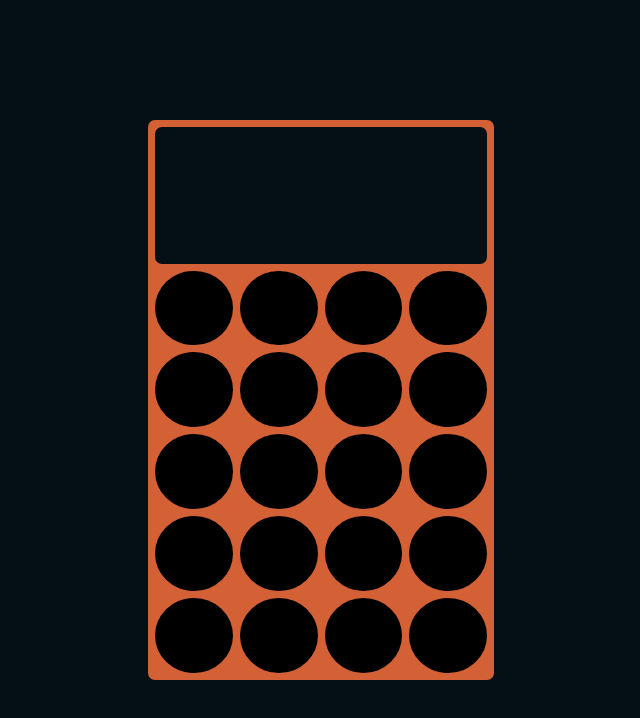
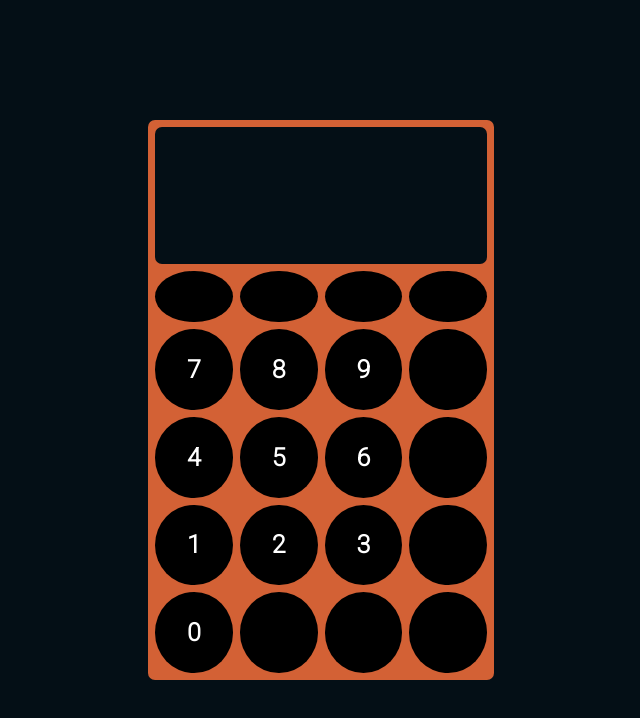
Before and after one commit to houzyk/react-ts-calculator, a React (Create React App) app: page / in a window 1280 px wide. Shown: the top 718 px of the page, without its empty margins (319-959 px from the left). Built offline with nearby package versions, Linux system fonts and the light colour scheme.

Commit message:
ADD rendering for digit buttons

```diff
--- a/src/components/buttons/Button.hoc.tsx
+++ b/src/components/buttons/Button.hoc.tsx
@@ -9,6 +9,7 @@ import DotButton from "./dot-button/DotButton.component";
 import EqualsButton from "./equals-button/EqualsButton.component";
 import OperationsButton from "./operation-button/OperationsButton.component";
 import SignButton from "./sign-button/SignButton.component";
+import { PadProps } from "../pad/Pad.component";
 
 /**
   *@button_type is the button symbol
@@ -37,11 +38,12 @@ export enum BUTTON_TYPE {
   EQUAL
   }
 
-interface ButtonHocProps {
+
+interface ButtonHocProps extends PadProps{
   button_type: BUTTON_TYPE;
 }
 
-const ButtonHOC: React.FC<ButtonHocProps> = ({ button_type }) => {
+const ButtonHOC: React.FC<ButtonHocProps> = ({ button_type, input_handler}) => {
 
   const renderSwitch = () => {
     switch (button_type) {
@@ -56,32 +58,38 @@ const ButtonHOC: React.FC<ButtonHocProps> = ({ button_type }) => {
       case BUTTON_TYPE.DOT: return <DotButton />;
 
       // operations
-      case
-          BUTTON_TYPE.DIVIDE ||
-          BUTTON_TYPE.MULTIPLY ||
-          BUTTON_TYPE.ADD ||
-          BUTTON_TYPE.MINUS ||
-          BUTTON_TYPE.POWER: return <OperationsButton operation_type={button_type}/>;
+      case BUTTON_TYPE.DIVIDE: return <OperationsButton operation_type={button_type}/>;
+      case BUTTON_TYPE.MULTIPLY: return <OperationsButton operation_type={button_type}/>;
+      case BUTTON_TYPE.ADD: return <OperationsButton operation_type={button_type}/>;
+      case BUTTON_TYPE.MINUS: return <OperationsButton operation_type={button_type}/>;
+      case BUTTON_TYPE.POWER: return <OperationsButton operation_type={button_type}/>;
 
       // digits
-      case
-          BUTTON_TYPE.ZERO ||
-          BUTTON_TYPE.ONE ||
-          BUTTON_TYPE.TWO ||
-          BUTTON_TYPE.THREE ||
-          BUTTON_TYPE.FOUR ||
-          BUTTON_TYPE.FIVE ||
-          BUTTON_TYPE.SIX ||
-          BUTTON_TYPE.SEVEN ||
-          BUTTON_TYPE.EIGHT ||
-          BUTTON_TYPE.NINE : return <DigitButton digit_type={button_type}/>
-
+      case BUTTON_TYPE.ZERO: return <DigitButton digit_type={button_type}/>
+      case BUTTON_TYPE.ONE: return <DigitButton digit_type={button_type}/>
+      case BUTTON_TYPE.TWO: return <DigitButton digit_type={button_type}/>
+      case BUTTON_TYPE.THREE: return <DigitButton digit_type={button_type}/>
+      case BUTTON_TYPE.FOUR: return <DigitButton digit_type={button_type}/>
+      case BUTTON_TYPE.FIVE: return <DigitButton digit_type={button_type}/>
+      case BUTTON_TYPE.SIX: return <DigitButton digit_type={button_type}/>
+      case BUTTON_TYPE.SEVEN: return <DigitButton digit_type={button_type}/>
+      case BUTTON_TYPE.EIGHT: return <DigitButton digit_type={button_type}/>
+      case BUTTON_TYPE.NINE: return <DigitButton digit_type={button_type}/>
       default: return;
     }
   }
 
   const handleInput = () => {
-
+    if (button_type === BUTTON_TYPE.ZERO ||
+        button_type === BUTTON_TYPE.ONE ||
+        button_type === BUTTON_TYPE.TWO ||
+        button_type === BUTTON_TYPE.THREE ||
+        button_type === BUTTON_TYPE.FOUR ||
+        button_type === BUTTON_TYPE.FIVE ||
+        button_type === BUTTON_TYPE.SIX ||
+        button_type === BUTTON_TYPE.SEVEN ||
+        button_type === BUTTON_TYPE.EIGHT ||
+        button_type === BUTTON_TYPE.NINE) input_handler(button_type);
   }
 
   return (
@@ -95,6 +103,16 @@ const styles = css`
   background-color: black;
   border-radius: 50%;
   cursor: pointer;
+  display: flex;
+  align-items: center;
+  justify-content: center;
+
+  .symbol {
+    color: white;
+    font-size: 25px;
+    font-weight: 900;
+    flex-grow: 0;
+  }
 `
 
 const StyleWrapper = styled.div`
--- a/src/components/buttons/digit-button/DigitButton.component.tsx
+++ b/src/components/buttons/digit-button/DigitButton.component.tsx
@@ -6,7 +6,7 @@ import { BUTTON_TYPE } from "../Button.hoc";
   *@digit_type is the button symbol for a digit 0-9
 */
 
-type digit_type =
+export type digit_type =
               BUTTON_TYPE.ZERO |
               BUTTON_TYPE.ONE |
               BUTTON_TYPE.TWO |
@@ -22,10 +22,19 @@ export interface DigitButtonProps {
 }
 
 const DigitButton:React.FC<DigitButtonProps> = ({ digit_type }) => {
-  return (
-    <>
-    </>
-  );
+  switch (digit_type) {
+    case BUTTON_TYPE.ZERO: return <div className="symbol"> 0 </div>;
+    case BUTTON_TYPE.ONE: return <div className="symbol"> 1 </div>;
+    case BUTTON_TYPE.TWO: return <div className="symbol"> 2 </div>;
+    case BUTTON_TYPE.THREE: return <div className="symbol"> 3 </div>;
+    case BUTTON_TYPE.FOUR: return <div className="symbol"> 4 </div>;
+    case BUTTON_TYPE.FIVE: return <div className="symbol"> 5 </div>;
+    case BUTTON_TYPE.SIX: return <div className="symbol"> 6 </div>;
+    case BUTTON_TYPE.SEVEN: return <div className="symbol"> 7 </div>;
+    case BUTTON_TYPE.EIGHT: return <div className="symbol"> 8 </div>;
+    case BUTTON_TYPE.NINE: return <div className="symbol"> 9 </div>;
+    default: return null;
+  }
 }
 
 export default DigitButton;
--- a/src/components/calculator/Calculator.component.tsx
+++ b/src/components/calculator/Calculator.component.tsx
@@ -6,38 +6,44 @@ import Display from '../display/Display.component';
 import Pad from '../pad/Pad.component';
 
 import { operation_type } from '../buttons/operation-button/OperationsButton.component'
+import { digit_type } from '../buttons/digit-button/DigitButton.component';
 import { BUTTON_TYPE } from '../buttons/Button.hoc';
 
 const Calculator:React.FC = () => {
   const [display, setDisplay] = useState<number[]>([]);
+
   const [storedNum, setstoredNum] = useState<number>();
-  const [storedToCalcNum, setstoredToCalcNum] = useState<number>();
   const [isOperation, setisOperation] = useState<boolean>(false);
   const [currentOperation, setcurrentOperation] = useState<operation_type>();
 
 
 
-  const computeOperation = (operation: operation_type):void => {
-    if (storedNum && storedToCalcNum) {
+  const handleOperation = (operation: operation_type):void => {
+    if (storedNum ) {
       switch (operation) {
         case BUTTON_TYPE.ADD:
-            setDisplay([storedNum + storedToCalcNum])
+            setDisplay([storedNum])
+            setstoredNum(storedNum);
           break;
 
         case BUTTON_TYPE.MULTIPLY:
-          setDisplay([storedNum * storedToCalcNum])
+          setDisplay([storedNum])
+          setstoredNum(storedNum);
           break;
 
         case BUTTON_TYPE.MINUS:
-          setDisplay([storedNum - storedToCalcNum])
+          setDisplay([storedNum])
+          setstoredNum(storedNum);
           break;
 
         case BUTTON_TYPE.POWER:
-          setDisplay([storedNum ** storedToCalcNum])
+          setDisplay([storedNum ])
+          setstoredNum(storedNum );
           break;
 
         case BUTTON_TYPE.DIVIDE:
-          setDisplay([storedNum / storedToCalcNum])
+          setDisplay([storedNum])
+          setstoredNum(storedNum);
           break;
 
         default:
@@ -46,10 +52,21 @@ const Calculator:React.FC = () => {
     }
   }
 
+  const handleInput = (digit: digit_type) => {
+    switch (digit) {
+      case BUTTON_TYPE.ONE:
+        setDisplay([...display, 1])
+        break;
+
+      default:
+        break;
+    }
+  }
+
   return (
     <StyleWrapper>
       <Display display={display}/>
-      <Pad />
+      <Pad input_handler={handleInput}/>
     </StyleWrapper>
   );
 }
--- a/src/components/pad/Pad.component.tsx
+++ b/src/components/pad/Pad.component.tsx
@@ -2,15 +2,20 @@ import React from "react";
 import styled, { css } from "styled-components";
 import ButtonHOC from "../buttons/Button.hoc";
 import { BUTTON_TYPE } from "../buttons/Button.hoc";
+import { digit_type } from "../buttons/digit-button/DigitButton.component"
 
-const Pad:React.FC = () => {
+export interface PadProps {
+  input_handler: (digit: digit_type) => void
+}
+
+const Pad:React.FC<PadProps> = ({ input_handler }) => {
 
   const buttons: BUTTON_TYPE[] = [];
   for (let i:BUTTON_TYPE = 0; i < 20; i++) buttons.push(i);
 
   return (
     <StyleWrapper>
-      { buttons.map(button => <ButtonHOC key={button} button_type={button}/>) }
+      { buttons.map(button => <ButtonHOC key={button} button_type={button} input_handler={input_handler}/>) }
     </StyleWrapper>
   );
 }
```
